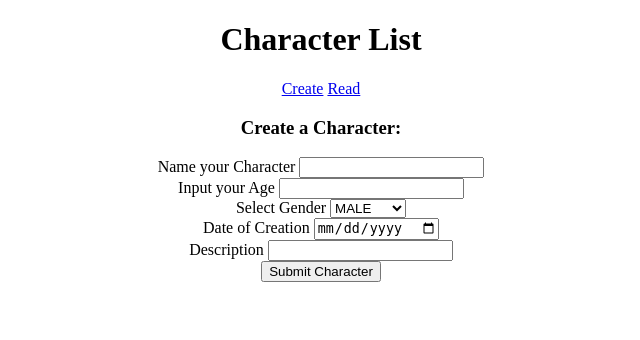
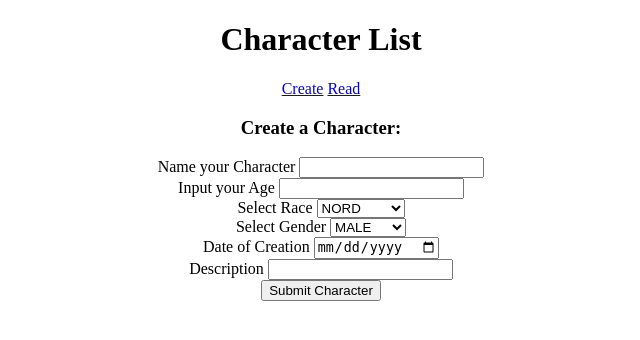
Before and after one commit to abouka23/QA-final-project, a Flask app: page /create in a window 1280 px wide. Shown: the top 340 px of the page, without its empty margins (319-959 px from the left). Run offline with Flask 2, Linux system fonts and the light colour scheme.

Commit message:
added race selection

```diff
--- a/application/forms.py
+++ b/application/forms.py
@@ -5,6 +5,7 @@ from wtforms.validators import DataRequired, Length, ValidationError
 class CreateForm(FlaskForm):
     name = StringField('Name your Character', validators=[DataRequired(), Length(min=2,max=30)])
     age = IntegerField('Input your Age',validators=[DataRequired()])
+    race = SelectField('Select Race', choices = [('nord','NORD'),('slav','SLAV'),('orc','ORC'),('high elf','HIGH ELF'),('dark elf','DARK ELF')])
     gender = SelectField('Select Gender', choices = [('male','MALE'),('female','FEMALE')])
     date = DateField('Date of Creation',validators=[DataRequired()])
     description = StringField('Description', validators=[DataRequired(), Length(min=2,max=300)])
@@ -13,6 +14,7 @@ class CreateForm(FlaskForm):
 class UpdateForm(FlaskForm):
     name = StringField('Title', validators=[DataRequired(), Length(min=2,max=30)])
     age = IntegerField('Input your Age',validators=[DataRequired()])
+    race = SelectField('Select Race', choices = [('nord','NORD'),('slav','SLAV'),('orc','ORC'),('high elf','HIGH ELF'),('dark elf','DARK ELF')])
     gender = SelectField('Select Gender', choices = [('male','MALE'),('female','FEMALE')])
     date = DateField('Date of Creation',validators=[DataRequired()])
     description = StringField('Description', validators=[DataRequired(), Length(min=2,max=300)])
--- a/application/models.py
+++ b/application/models.py
@@ -6,6 +6,7 @@ class Characters(db.Model):
     character_id = db.Column(db.Integer, primary_key=True)
     name = db.Column(db.String(30), nullable=False)
     age = db.Column(db.Integer, nullable=False)
+    race = db.Column(db.String(30), nullable=False)
     gender = db.Column(db.String(30), nullable=False)
     date= db.Column(db.Date, nullable=False)
     description = db.Column(db.String(30),nullable=False)
--- a/application/routes.py
+++ b/application/routes.py
@@ -8,7 +8,7 @@ def create():
     createform = CreateForm()
 
     if createform.validate_on_submit():
-        character = Characters(name=createform.name.data,age=createform.age.data,gender=createform.gender.data,date=createform.date.data, description=createform.description.data)
+        character = Characters(name=createform.name.data,age=createform.age.data,race=createform.race.data,gender=createform.gender.data,date=createform.date.data, description=createform.description.data)
         db.session.add(character)
         db.session.commit()
         # Instead of rendering a template, the next line redirects the user to the endpoint for the function called 'read'.
@@ -37,6 +37,7 @@ def update(name):
         if updateform.validate_on_submit():
             character.name = updateform.name.data
             character.age = updateform.age.data
+            character.race = updateform.race.data
             character.gender = updateform.gender.data
             character.date = updateform.date.data
             character.description = updateform.description.data
--- a/application/templates/create.html
+++ b/application/templates/create.html
@@ -19,6 +19,16 @@
         {% if form.age.errors %}
         <div class='error'>
             {% for error in form.age.errors %}
+                <span>{{ error }}</span>
+            {% endfor %}
+        </div>
+        {% endif %}
+        <br>
+        {{ form.race.label }}
+        {{ form.race }}
+        {% if form.race.errors %}
+        <div class='error'>
+            {% for error in form.race.errors %}
                 <span>{{ error }}</span>
             {% endfor %}
         </div>
--- a/application/templates/read.html
+++ b/application/templates/read.html
@@ -5,6 +5,7 @@
     {% for character in characters %}
         Name: {{ character.name }} <br>
         Age: {{ character.age }} <br>
+        Race: {{ character.race}} <br>
         Gender: {{ character.gender }} <br>
         Date: {{ character.date }} <br>
         Description: {{ character.description }} <br>
--- a/requirements.txt
+++ b/requirements.txt
@@ -3,3 +3,6 @@ flask_sqlalchemy
 pymysql
 wtforms
 flask_wtf
+flask_testing
+pytest
+pytest-cov
```
Also changed, not shown: application/templates/update.html (+10 -0 lines), application/data.db.
